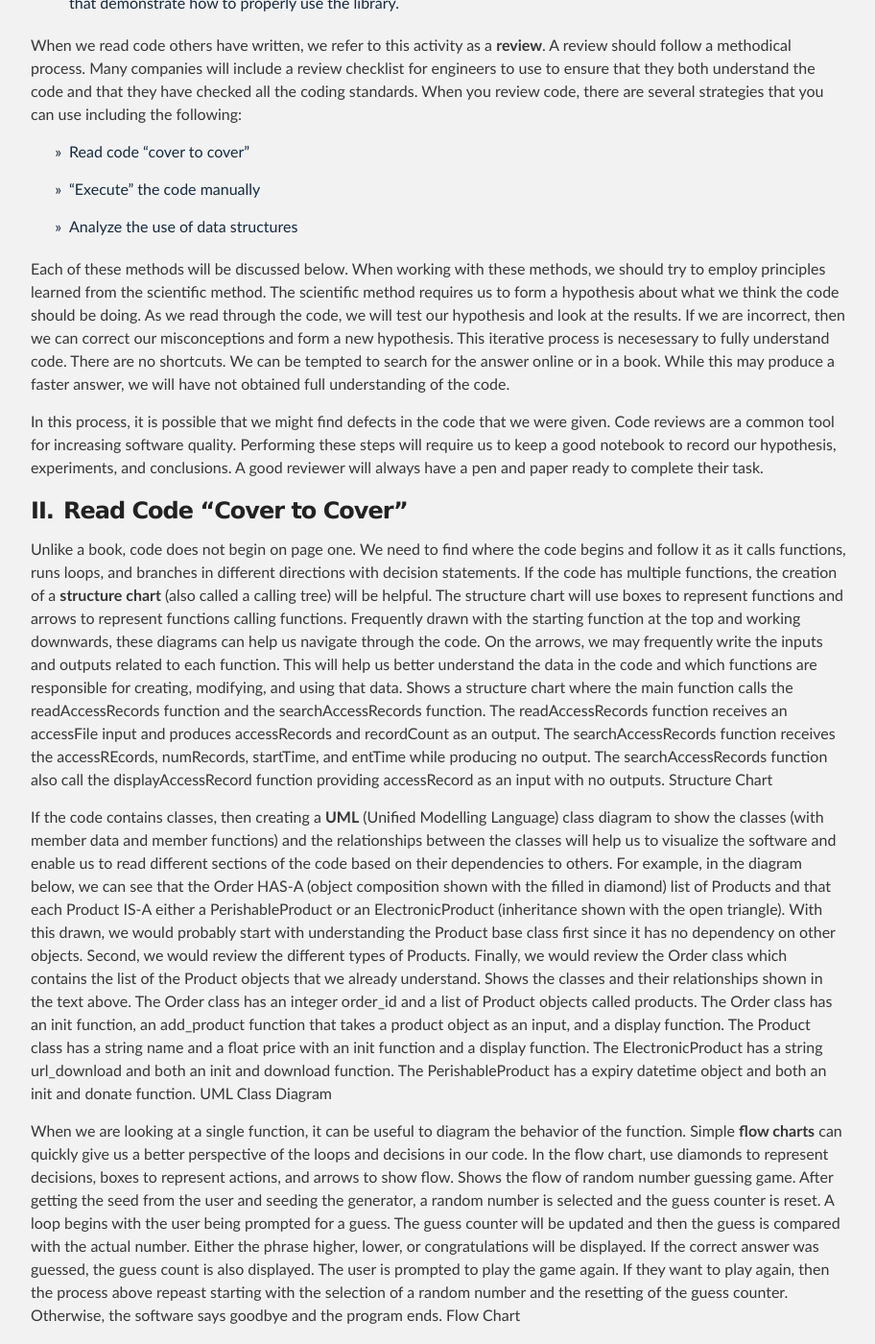
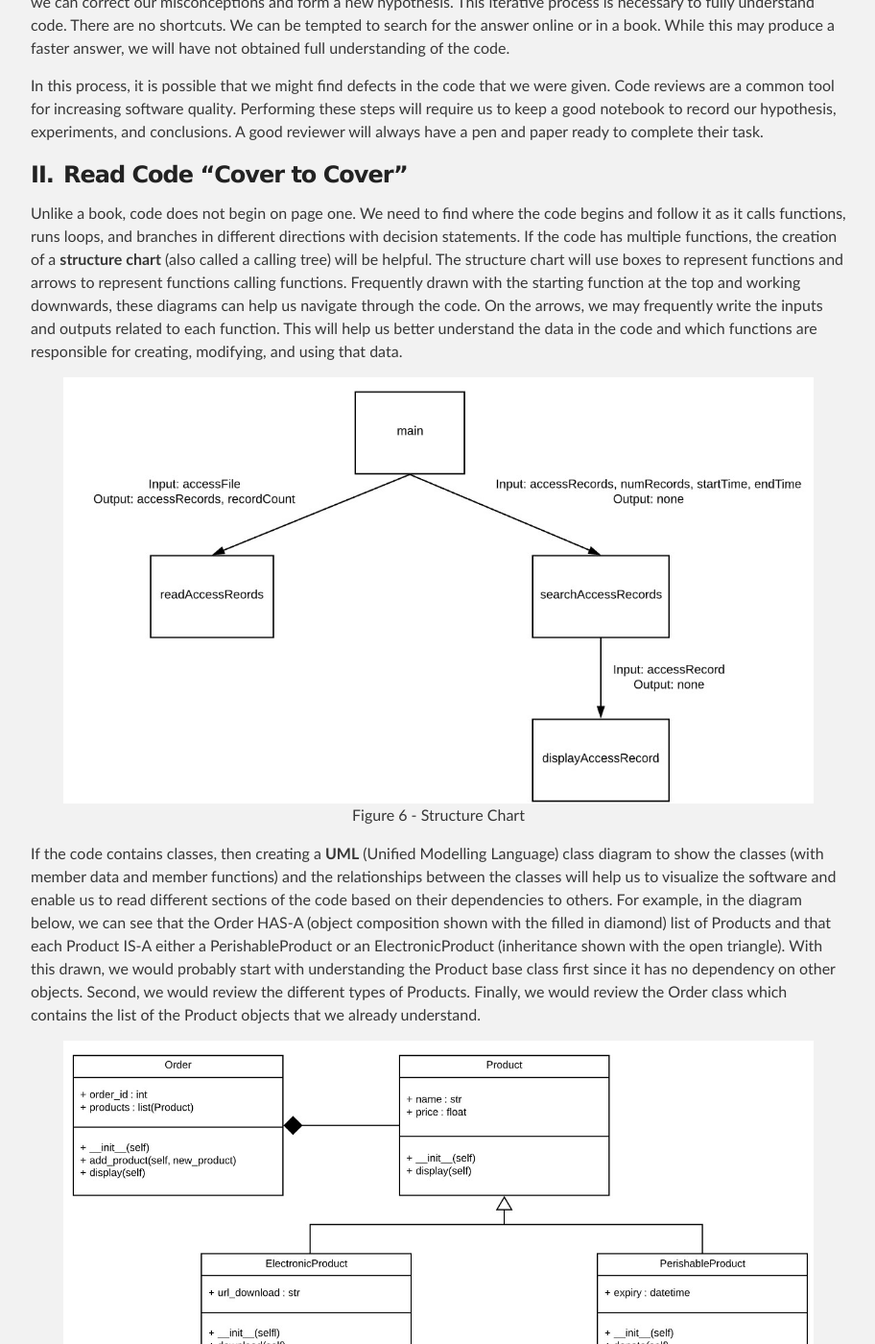
Before and after one commit to byui-cse/cse212-csharp, a Jekyll site: the page built from docs/lesson03/prepare.md, in a window 1280 px wide and 1400 px high, scrolled down 5159 px. Shown: the whole window at 96% size, without its empty margins (183-1095 px from the left). Built offline with Jekyll 4.4.1, drawn with Linux system fonts in a browser that asks for light colours; some web fonts are replaced; some of the changed text lies outside the part shown.

Commit message:
Updated week 3 prepare

````diff
--- a/docs/lesson03/prepare.md
+++ b/docs/lesson03/prepare.md
@@ -68,23 +68,19 @@
 
 In addition to keeping track of the function name that is running, the stack also allows us to see where in the function we were when a function was originally called as well as the memory that we were using in our function. Stacks work well for remembering where we've been and the circumstances we were in during that previous time.
 
-When using C# or other programming languages, we will often see error messages that look like the following. Notice that the information is showing which functions have called which functions up until the point of error. This display of information comes directly from the function stack.  Here's an example of a Python dump from an error during runtime:
-
+When using C# or other programming languages, we will often see error messages that look like the following. Notice that the information is showing which functions have called which functions up until the point of error. This display of information comes directly from the function stack.  Here's an example of a call stack dump from an error during runtime:
 
 {% include image.html url="exception_function_stack.png"
-description="Shows the call stack from a Python program running in Visual Studio Code when a breakpoint was reached an paused the software."
-caption="Python Exception showing Function Stack"
+description="Shows the call stack from a C# program running in Rider when the program died because of an array error."
+caption="C# Exception showing Function Stack"
 %}
-
 
 Many code editors also include a debugger. Debuggers can be used to pause execution of software so that we can see what is occurring within our code step-by-step. Part of the debugger capability is the display of the function stack (or frequently called the call stack) when the software is paused (due to a breakpoint or an exception).
 
-
 {% include image.html url="debugger_call_stack.png"
-description="Shows the call stack from a Python program running in Visual Studio Code when a breakpoint was reached an paused the software."
+description="Shows the call stack from a C# program running in Rider when a breakpoint was reached and paused the software."
 caption="Debugger showing Function Stack"
 %}
-
 
 <!-- Python Version
 ### Stacks in Python
@@ -105,63 +101,60 @@
 
 <!-- C-Sharp Version -->
 ### Stacks in C#
-In C-Sharp, a stack can be represented using an array of various data types. The methods associated with changing elements on the stack (push/pop/size/empty) would have to be written manually. CSharp (dotnet implementation) does include a built-in class that has associated methods (See [HERE](https://docs.microsoft.com/en-us/dotnet/api/system.collections.stack?view=net-6.0)).  These methods are shown in the table below, along with the ***Big O*** performance of them.  To use the built-in class, it has to be included like:
-```csharp
-// Creating a Stack of Integers
-Stack<int> mystack = new Stack<int>();
-mystack.Push(5);
-Console.Write("Last element pushed was : ",mystack.Pop());
-```
-To push an item to the back of the stack, the append function can be used on the list. To pop items from the back of the stack, the pop function can be used. The pop function will also delete it from the list. The size can be determined by using the len function on the list. The performance of the stack using a CSharp list is based on the performance of the dynamic array.
+In C#, a stack can be represented using an array of various data types. Because stack is a common data structure, the framework comes with a built-in `Stack` class. (See [documentation](https://docs.microsoft.com/en-us/dotnet/api/system.collections.stack?view=net-6.0)).  These methods are shown in the table below, along with the big O performance of them.
 
-| **Common Stack Operation** | **Description**                                      | **CSharp Code**        | **Performance**                                                      |
-|------------------------|----------------------------------------------------------|------------------------|----------------------------------------------------------------------|
-| push(value)            | Adds "value" to the back of the stack.                   | mystack.Push(value) | ***O(1)*** - Performance of adding to the end of a dynamic array     |
-| pop()                  | Removes and returns the item from the back of the stack. | value = mystack.Pop() | ***O(1)*** - Performance of removing from the end of a dynamic array |
-| size()                 | Return the size of the stack.                            | length = mystack.Count | ***O(1)*** - Performance of returning the size of the dynamic array  |
-| empty()                | Returns true if the length of the stack is zero.         | if (mystack.Count == 0) {} | ***O(1)*** - Performance of checking the size of the dynamic array   |
+| Common Stack Operation | Description | C# Code  | Performance  |
+|------------------------|-------------|----------|--------------|
+| push(value) | Adds "value" to the back of the stack. | `myStack.Push(value)` | O(1) |
+| pop()       | Removes and returns the item from the back of the stack. | `var value = myStack.Pop()` | O(1) |
+| size()      | Return the size of the stack. | `var length = myStack.Count` | O(1) |
+| empty()     | Returns true if the length of the stack is zero.         | `if (myStack.Count == 0)` | O(1) |
 
----
 ## Understanding Code Using Reviews
----
+
 ### Code Reviews
-
 
 We have frequently been asked to write code for either school or work. However, how often have we been asked to complete the companion activity of reading code? We have likely looked at code from websites and books, but there is a significant difference between looking at code and reading code. When we read code, we are attempting to understand the code like we would a book. If we open a book and read a few random pages, we might get a high level summary of what the book is about. However, to fully understand the book, we would need to not only read the book cover to cover, but we would also need to become acquainted personally with the diverse set of characters, follow a potentially winding plot, and discover the underlying messages woven in the story from the author. This type of reading takes effort. Reading code for understanding takes an equal amount of effort.
 
 There are multiple reasons why we might be asked to read code in our teams:
 
 * A team member has written some code and has asked other engineers to review the code for correctness against the design and for compliance against company standards.
-
 * A team member is asked to modify some code that was written by a former employee with or without the aid of a well documented design.
-
 * A team member needs to integrate their software with an external library which included several code examples that demonstrate how to properly use the library.
 
 When we read code others have written, we refer to this activity as a **review**. A review should follow a methodical process. Many companies will include a review checklist for engineers to use to ensure that they both understand the code and that they have checked all the coding standards. When you review code, there are several strategies that you can use including the following:
 
-- Read code "cover to cover"
+* Read code "cover to cover"
+* "Execute" the code manually
+* Analyze the use of data structures
 
-- "Execute" the code manually
-
-- Analyze the use of data structures
-
-Each of these methods will be discussed below. When working with these methods, we should try to employ principles learned from the scientific method. The scientific method requires us to form a hypothesis about what we think the code should be doing. As we read through the code, we will test our hypothesis and look at the results. If we are incorrect, then we can correct our misconceptions and form a new hypothesis. This iterative process is necesessary to fully understand code. There are no shortcuts. We can be tempted to search for the answer online or in a book. While this may produce a faster answer, we will have not obtained full understanding of the code.
+Each of these methods will be discussed below. When working with these methods, we should try to employ principles learned from the scientific method. The scientific method requires us to form a hypothesis about what we think the code should be doing. As we read through the code, we will test our hypothesis and look at the results. If we are incorrect, then we can correct our misconceptions and form a new hypothesis. This iterative process is necessary to fully understand code. There are no shortcuts. We can be tempted to search for the answer online or in a book. While this may produce a faster answer, we will have not obtained full understanding of the code.
 
 In this process, it is possible that we might find defects in the code that we were given. Code reviews are a common tool for increasing software quality. Performing these steps will require us to keep a good notebook to record our hypothesis, experiments, and conclusions. A good reviewer will always have a pen and paper ready to complete their task.
 
 ### Read Code "Cover to Cover"
 
 Unlike a book, code does not begin on page one. We need to find where the code begins and follow it as it calls functions, runs loops, and branches in different directions with decision statements. If the code has multiple functions, the creation of a **structure chart** (also called a calling tree) will be helpful. The structure chart will use boxes to represent functions and arrows to represent functions calling functions. Frequently drawn with the starting function at the top and working downwards, these diagrams can help us navigate through the code. On the arrows, we may frequently write the inputs and outputs related to each function. This will help us better understand the data in the code and which functions are responsible for creating, modifying, and using that data.
-Shows a structure chart where the main function calls the readAccessRecords function and the searchAccessRecords function. The readAccessRecords function receives an accessFile input and produces accessRecords and recordCount as an output. The searchAccessRecords function receives the accessREcords, numRecords, startTime, and entTime while producing no output. The searchAccessRecords function also call the displayAccessRecord function providing accessRecord as an input with no outputs.
-Structure Chart
+
+{% include image.html url="structure_chart.jpg"
+description="Shows a structure chart where the main function calls the readAccessRecords function and the searchAccessRecords function. The readAccessRecords function receives an accessFile input and produces accessRecords and recordCount as an output. The searchAccessRecords function receives the accessREcords, numRecords, startTime, and entTime while producing no output. The searchAccessRecords function also call the displayAccessRecord function providing accessRecord as an input with no outputs."
+caption="Structure Chart"
+%}
 
 If the code contains classes, then creating a **UML** (Unified Modelling Language) class diagram to show the classes (with member data and member functions) and the relationships between the classes will help us to visualize the software and enable us to read different sections of the code based on their dependencies to others. For example, in the diagram below, we can see that the Order HAS-A (object composition shown with the filled in diamond) list of Products and that each Product IS-A either a PerishableProduct or an ElectronicProduct (inheritance shown with the open triangle). With this drawn, we would probably start with understanding the Product base class first since it has no dependency on other objects. Second, we would review the different types of Products. Finally, we would review the Order class which contains the list of the Product objects that we already understand.
-Shows the classes and their relationships shown in the text above. The Order class has an integer order_id and a list of Product objects called products. The Order class has an init function, an add_product function that takes a product object as an input, and a display function. The Product class has a string name and a float price with an init function and a display function. The ElectronicProduct has a string url_download and both an init and download function. The PerishableProduct has a expiry datetime object and both an init and donate function.
-UML Class Diagram
+
+{% include image.html url="uml_diagram.jpg"
+description="Shows the classes and their relationships shown in the text above. The Order class has an integer order_id and a list of Product objects called products. The Order class has an init function, an add_product function that takes a product object as an input, and a display function. The Product class has a string name and a float price with an init function and a display function. The ElectronicProduct has a string url_download and both an init and download function. The PerishableProduct has a expiry datetime object and both an init and donate function."
+caption="UML Class Diagram"
+%}
 
 When we are looking at a single function, it can be useful to diagram the behavior of the function. Simple **flow charts** can quickly give us a better perspective of the loops and decisions in our code. In the flow chart, use diamonds to represent decisions, boxes to represent actions, and arrows to show flow.
-Shows the flow of random number guessing game. After getting the seed from the user and seeding the generator, a random number is selected and the guess counter is reset. A loop begins with the user being prompted for a guess. The guess counter will be updated and then the guess is compared with the actual number. Either the phrase higher, lower, or congratulations will be displayed. If the correct answer was guessed, the guess count is also displayed. The user is prompted to play the game again. If they want to play again, then the process above repeast starting with the selection of a random number and the resetting of the guess counter. Otherwise, the software says goodbye and the program ends.
-Flow Chart
+
+{% include image.html url="flow_chart.jpg"
+description="Shows the flow of random number guessing game. After getting the seed from the user and seeding the generator, a random number is selected and the guess counter is reset. A loop begins with the user being prompted for a guess. The guess counter will be updated and then the guess is compared with the actual number. Either the phrase higher, lower, or congratulations will be displayed. If the correct answer was guessed, the guess count is also displayed. The user is prompted to play the game again. If they want to play again, then the process above repeats starting with the selection of a random number and the resetting of the guess counter. Otherwise, the software says goodbye and the program ends."
+caption="Flow Chart"
+%}
+
 ### "Execute" the Code Manually
 
 It is not always practical to run code that we are given. If we can, then running the code with inputs that we generate can be helpful to understand the software. However, the goal in this process is to understand the software without running the code on the computer. Instead, we are going to run the software in our minds and on paper.
@@ -188,57 +181,57 @@
 
 <!-- C-Sharp Version -->
 ```csharp
-void DoSomething(string textIn) {
-    string newText = "";
-    foreach(var letter in textIn) {
-        if (letter != " ") {
-            int number = (int) letter;  //Cast it to be a number
-            int newLetter = (int) (number + 1);
+public static string DoSomething(string text) {
+    var newText = "";
+    foreach (var letter in text) {
+        if (letter != ' ') {
+            var newLetter = (char)(letter + 1);
             newText += newLetter;
-        } else {
+        }
+        else {
             newText += letter;
         }
     }
+
+    return newText;
 }
 ```
 
 The method needs a string for an input, and so we will propose something like "Hello". We will then step through each line of code and record in our notebook the value of each variable. If we come across a code function that we don't understand
-(also known as the **ord** and **chr** commands in Python), then go online to read about those. An **ord** function returns the [ASCII](https://www.asciitable.com/) numeric code that represents a character. A **chr** function converts an decimal numeric code into its equivalent  ASCII letter.  In C-Sharp, this functionality is realized most simply by casting the variables from one type to another (even though the value of the byte remains the same).  Running this code converts the string **Hello** into **Ifmmp** which appears to be a form of simple childhood encryption in which each letter in the original text is changed by one letter higher in the alphabet. When we ran the program, we noticed that you had to check if the letter was a space. It would be good to try to the test again with spaces. If we tried "Hello World", we end up with **Ifmmp Xpsme**. Not only does the function perform the encoding, but it also preserves the spaces.
+(e.g. the `(char)` type casting), then go online to read about those. Each `char` is stored as an [ASCII](https://www.asciitable.com/) numeric code that represents a character. As soon as we add to a character `letter + 1`, it becomes an integer, so the `(char)` tells C# that it needs to consider whatever number the integer is as a `char` data type. When we finish evaluating our code, we get `Ifmmp` which appears to be a form of simple childhood encryption in which each letter in the original text is changed by one letter higher in the alphabet. When we ran the program, we noticed that you had to check if the letter was a space. It would be good to try to the test again with spaces. If we tried "Hello World", we end up with `Ifmmp Xpsme`. Not only does the function perform the encoding, but it also preserves the spaces.
 
-| textIn  | letter | number | newNumber | newLetter | newText |
-|-------|--------|--------|------------|------------|----------|
-| Hello | H      | 72     | 73         | I          | I        |
-|       | e      | 101    | 102        | f          | If       |
-|       | l      | 108    | 109        | m          | Ifm      |
-|       | l      | 108    | 109        | m          | Ifmm     |
-|       | o      | 111    | 112        | p          | Ifmmp    |
+| textIn  | letter | letter + 1 | newLetter | newText |
+|---------|--------|------------|-----------|----------|
+| Hello   | H      | 73         | I         | I        |
+|         | e      | 102        | f         | If       |
+|         | l      | 109        | m         | Ifm      |
+|         | l      | 109        | m         | Ifmm     |
+|         | o      | 112        | p         | Ifmmp    |
 
 This type of simple analysis by evaluating the variables, step-by-step, is often valuable to understand what the code is doing.
-
 
 ### Analyze the use of Data Structures
 
 When code contains a data structure like a list or a stack (and others that we will learn during the course), we should consider why the data structure was used. Data structures are used both for storing information but also to use the information in different ways. Looking at the readings above, a stack is used if we want to remember where we have been and potentially go reverse or backwards. Knowing this capability, you can form a hypothesis about what the code is doing if you see a stack being used in the code. During the activities this week, you will be reading code that uses stacks. How the stack is being used will help you better understand the purpose and behavior of the code.
 
----
 ## Key Terms
----
-
-
-- **back** - to the location in a stack where a push and pop occurs. The last item put into the stack is found in the back.
-
-- **flow charts** - diagram that models the behavior of a program, algorithm, or function. Actions are shown in boxes, decisions shown in diamonds, and arrows are used to show execution flow.
-
-- **front** - to the location in a stack where the first item added to the stack can be found. Traditionally, this is index 0 of a dynamic array.
-
-- **pop** - operation to remove the last item pushed to the stack. The item from the back of the stack is removed and returned.
-
-- **push** - operation to add a new item onto the stack. The item is placed at the back of the stack.
-
-- **review** - formal process of ensuring code is written correctly. Code is usually reviewed against the design and coding standards. Frequently, checklists are used to help the reviewer.
-
-- **stack** - data structure that follows a Last In, First Out (LIFO) rule. The stack is used to reverse data or remember previous data including previous results.
-
-- **structure chart** - diagram showing which functions call which functions. Frequently, the arrows used to show function calls also include parameters that are passed between the functions.
-
-- **UML** - Modeling Language. A formal modelling language to represent object-oriented designs. UML includes many types of diagrams including class diagrams, activity diagrams, and state diagrams.
+<dl>
+<dt>back</dt>
+<dd>Refers to the location in a stack where a push and pop occurs. The last item put into the stack is found in the back.</dd>
+<dt>flow charts</dt>
+<dd>A diagram that models the behavior of a program, algorithm, or function. Actions are shown in boxes, decisions shown in diamonds, and arrows are used to show execution flow.</dd>
+<dt>front</dt>
+<dd>Refers to the location in a stack where the first item added to the stack can be found. Traditionally, this is index 0 of a dynamic array.</dd>
+<dt>pop</dt>
+<dd>The operation to remove the last item pushed to the stack. The item from the back of the stack is removed and returned.</dd>
+<dt>push</dt>
+<dd>The operation to add a new item onto the stack. The item is placed at the back of the stack.</dd>
+<dt>review</dt>
+<dd>A formal process of ensuring code is written correctly. Code is usually reviewed against the design and coding standards. Frequently, checklists are used to help the reviewer.</dd>
+<dt>stack</dt>
+<dd>A data structure that follows a Last In, First Out (LIFO) rule. The stack is used to reverse data or remember previous data including previous results.</dd>
+<dt>structure chart</dt>
+<dd>A diagram showing which functions call which functions. Frequently, the arrows used to show function calls also include parameters that are passed between the functions.</dd>
+<dt>UML</dt>
+<dd>Unified Modeling Language. A formal modelling language to represent object-oriented designs. UML includes many types of diagrams including class diagrams, activity diagrams, and state diagrams.</dd>
+</dl>
````
Also changed, not shown: 4 other files.
